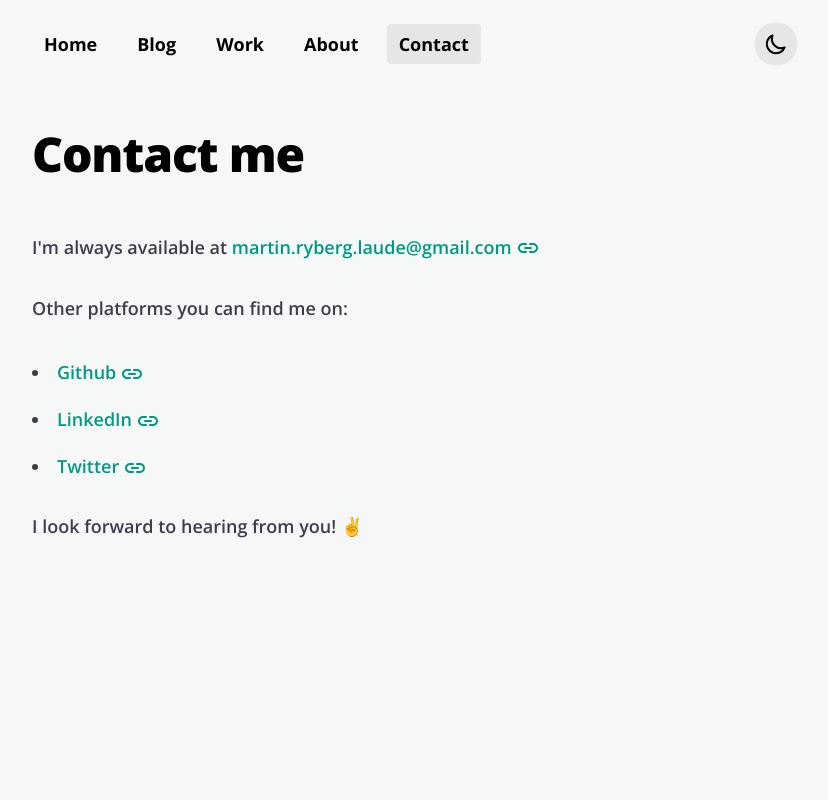
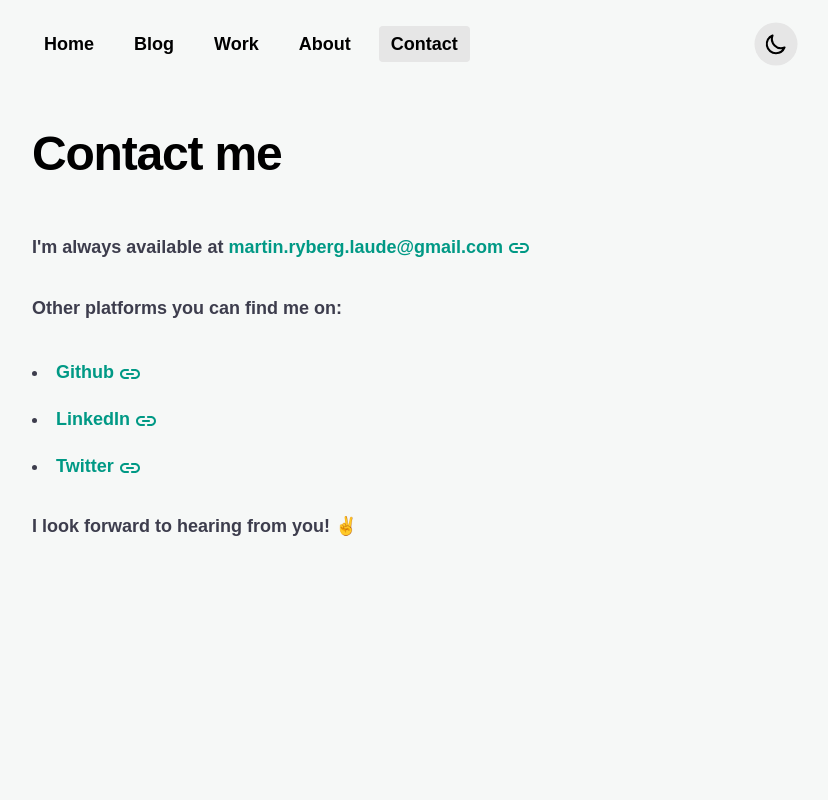
Before and after one commit to MartinRybergLaude/Blog, a Gatsby site: page /contact in a window 1280 px wide. Shown: the top 800 px of the page, without its empty margins (224-1052 px from the left). Built offline with nearby package versions, Linux system fonts and the light colour scheme; Gatsby itself is replaced by a stand-in of ours.

Commit message:
Feat: Switch to self-hosted variable fonts 🎉

```diff
--- a/package.json
+++ b/package.json
@@ -8,6 +8,8 @@
     "url": "https://github.com/MartinRybergLaude/Blog/issues"
   },
   "dependencies": {
+    "@fontsource/jetbrains-mono": "^4.5.0",
+    "@fontsource/open-sans": "^4.5.2",
     "dotenv": "^10.0.0",
     "framer-motion": "^5.5.4",
     "gatsby": "^4.2.0",
--- a/src/global.scss
+++ b/src/global.scss
@@ -1,5 +1,4 @@
 /* CSS Custom Properties Definitions */
-@import url("https://fonts.googleapis.com/css2?family=JetBrains+Mono:ital@0;1&family=Open+Sans:ital,wght@0,300;0,400;0,500;0,600;0,700;0,800;1,300;1,400;1,500;1,600;1,700;1,800&display=swap");
 :root {
   --spacing-px: "1px";
   --spacing-0: 0;
@@ -16,8 +15,8 @@
   --spacing-20: 5rem;
   --spacing-24: 6rem;
   --spacing-32: 8rem;
-  --fontFamily-sans: "Open Sans", sans-serif;
-  --fontFamily-mono: "JetBrains Mono", monospace;
+  --fontFamily-sans: "Open SansVariable", sans-serif;
+  --fontFamily-mono: "JetBrains MonoVariable", monospace;
   --font-body: var(--fontFamily-sans);
   --font-heading: var(--fontFamily-sans);
   --fontWeight-normal: 400;
```
Also changed, not shown: gatsby-browser.js (+6 -2 lines), 1 other file.
